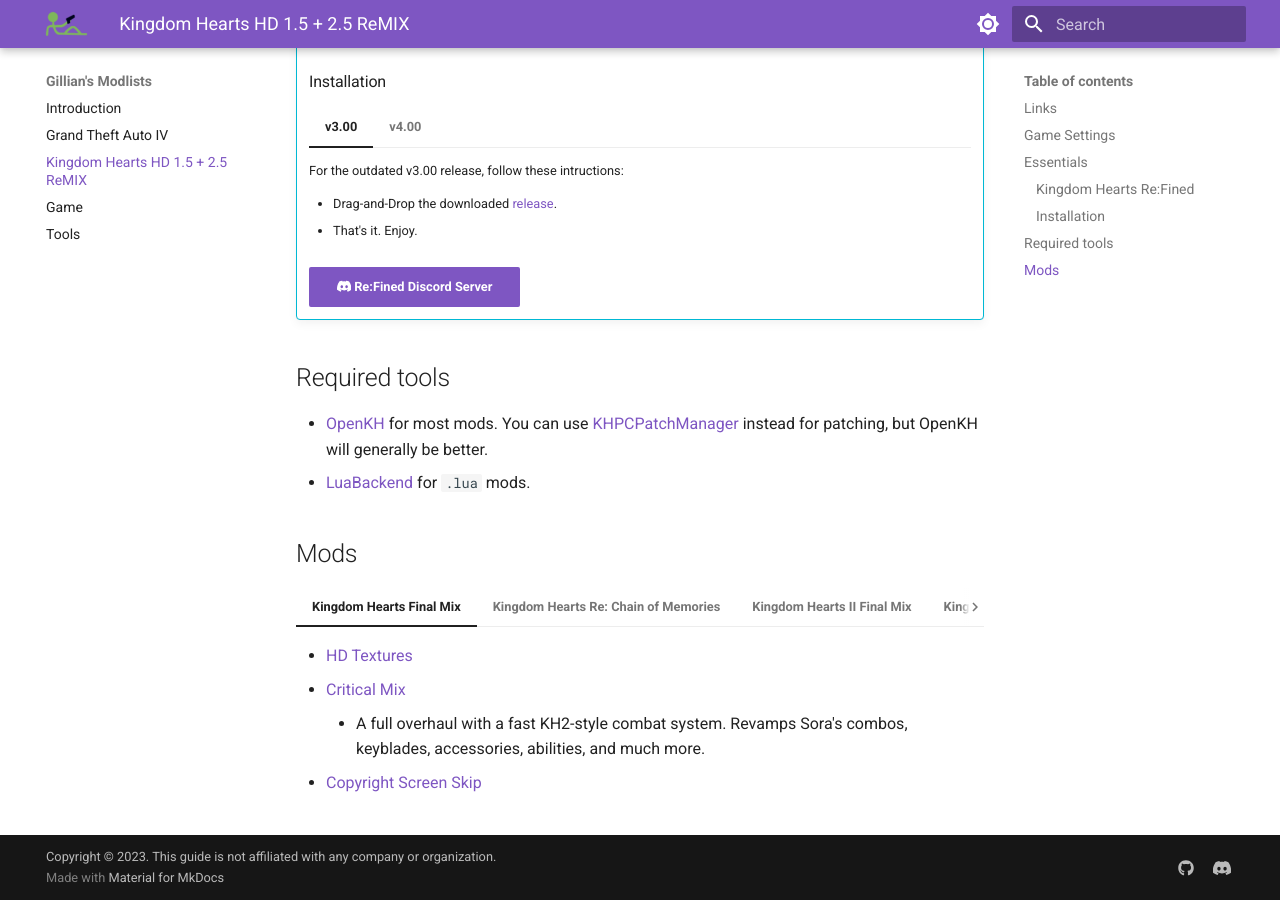
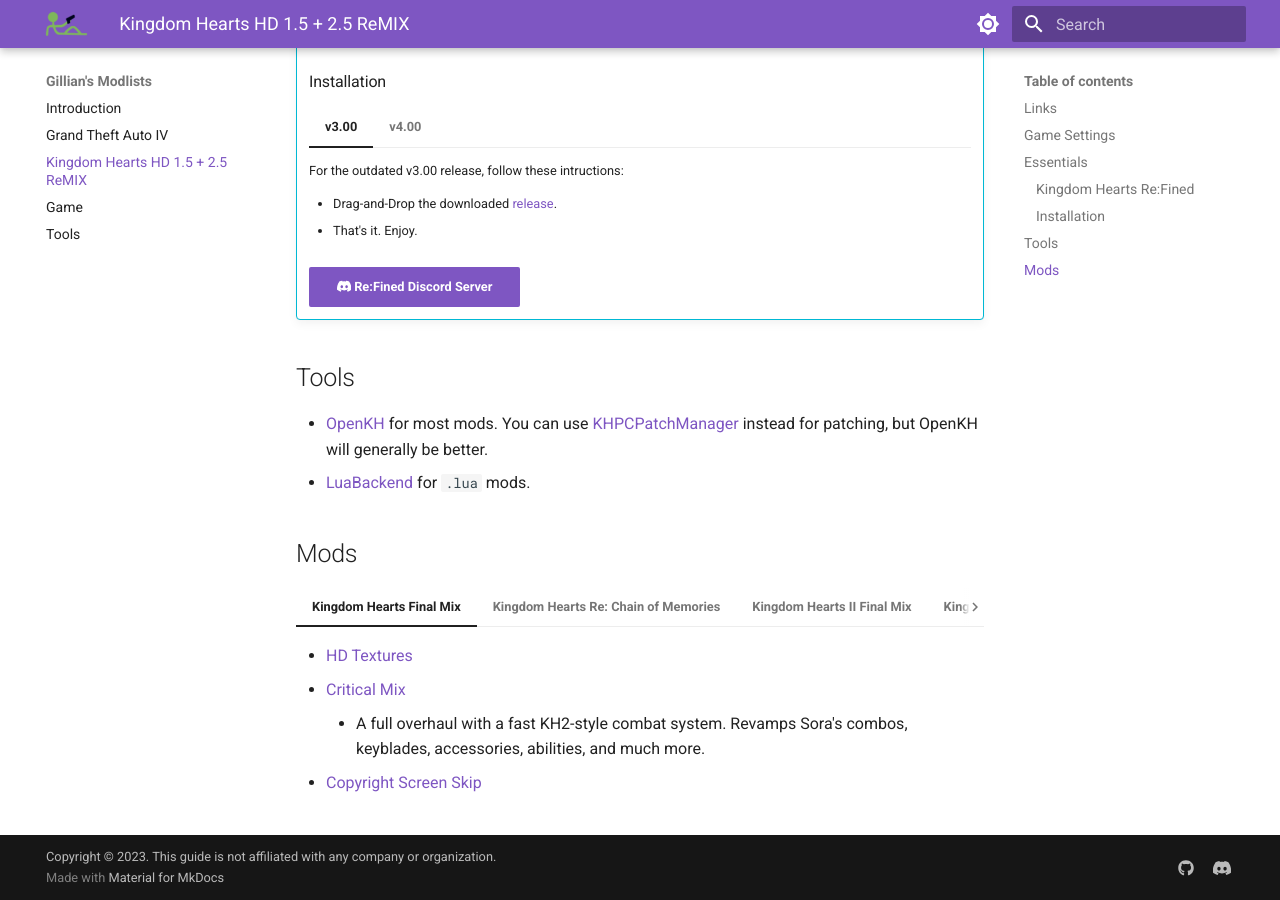
Before and after one commit to gillian-modlists/gillian-modlists.github.io, an MkDocs documentation site: the page built from docs/kingdom-hearts-hd-1.5-plus-2.5-remix.md, in a window 1280 px wide and 900 px high, scrolled down 829 px. Built offline with MkDocs 1.6.1 and Material for MkDocs 9.7.7, drawn with Linux system fonts in a browser that asks for light colours.

Commit message:
finish layout (?)

```diff
--- a/docs/kingdom-hearts-hd-1.5-plus-2.5-remix.md
+++ b/docs/kingdom-hearts-hd-1.5-plus-2.5-remix.md
@@ -36,7 +36,7 @@
 
     [:simple-discord: Re:Fined Discord Server](https://discord.gg/kh-refined){ .md-button .md-button--primary }
 
-## Required tools { data-search-exclude }
+## Tools { data-search-exclude }
 - [OpenKH](../tools/#openkh-mod-manager) for most mods. You can use [KHPCPatchManager](https://github.com/AntonioDePau/KHPCPatchManager) instead for patching, but OpenKH will generally be better.
 - [LuaBackend](../tools/#luabackend) for `.lua` mods.
 
```
